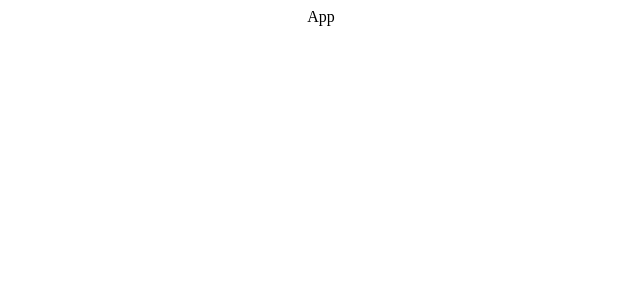
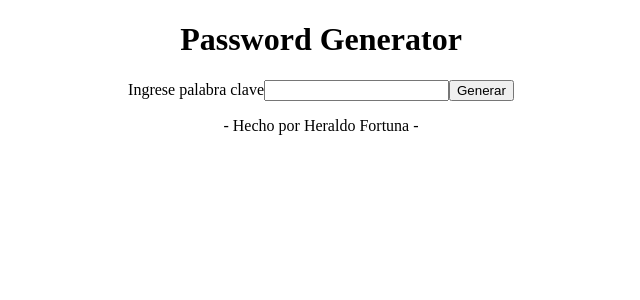
Before and after one commit to heraldofortuna/password-generator, a React (Create React App) app: page / in a window 1280 px wide. Shown: the top 300 px of the page, without its empty margins (319-959 px from the left). Built offline with nearby package versions, Linux system fonts and the light colour scheme.

Commit message:
Se realizó la composición de carpetas correcta para el proyecto, además de crear la estructura en App.js

```diff
--- a/src/App.js
+++ b/src/App.js
@@ -1,7 +1,47 @@
+import React, { useState } from "react";
+
 import "./App.css";
 
 const App = () => {
-  return <div className="App">App</div>;
+  const [currentPassword, setCurrentPassword] = useState("");
+  const [password, setPassword] = useState("");
+
+  const handleChange = (event) => {
+    const { value } = event.target;
+
+    setCurrentPassword(value);
+  };
+
+  const handleClick = () => {
+    setPassword(currentPassword);
+  };
+
+  return (
+    <div className="App">
+      <div className="wrapper">
+        <header>
+          <div>
+            <h1>Password Generator</h1>
+          </div>
+        </header>
+        <main>
+          <div className="wrapper">
+            <label>
+              Ingrese palabra clave
+              <input onChange={handleChange} />
+            </label>
+            <span id="password">{password}</span>
+            <button onClick={handleClick}>Generar</button>
+          </div>
+        </main>
+        <footer>
+          <div className="wrapper">
+            <p>- Hecho por Heraldo Fortuna -</p>
+          </div>
+        </footer>
+      </div>
+    </div>
+  );
 };
 
 export default App;
```
